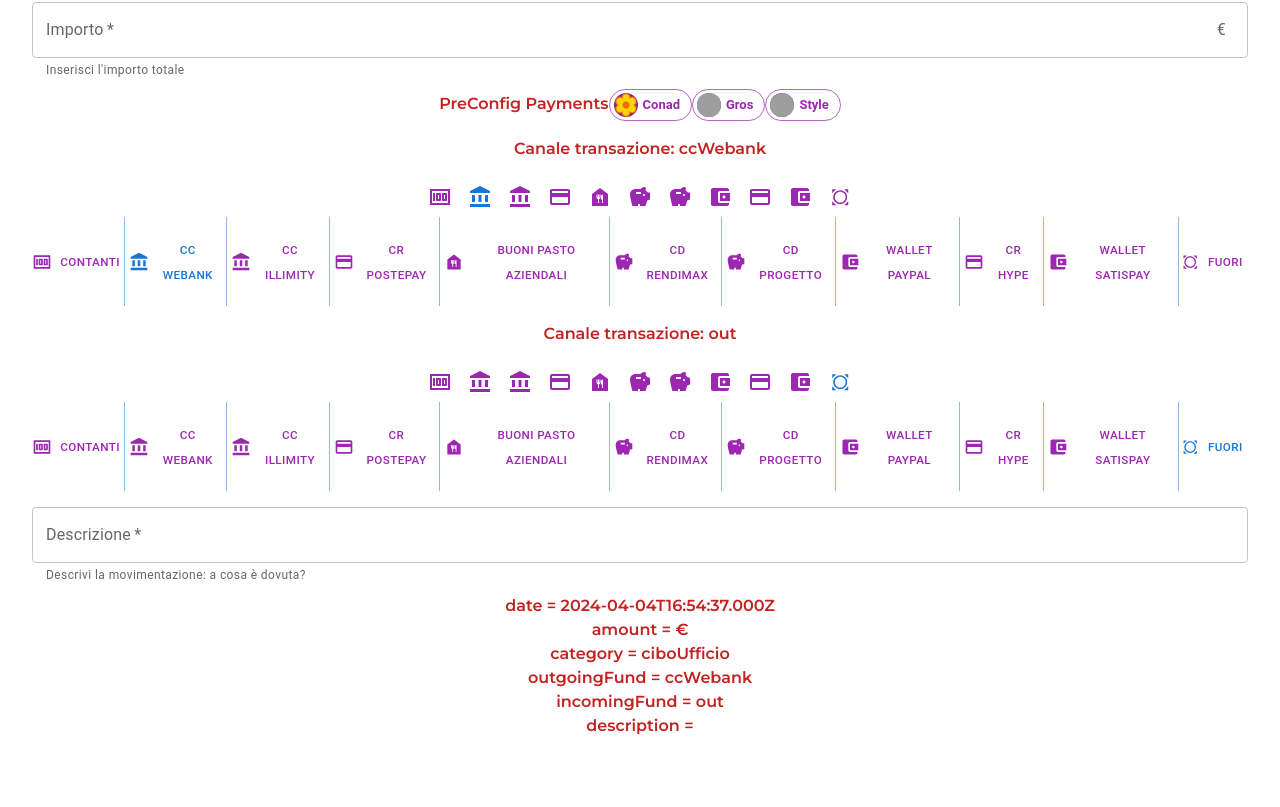
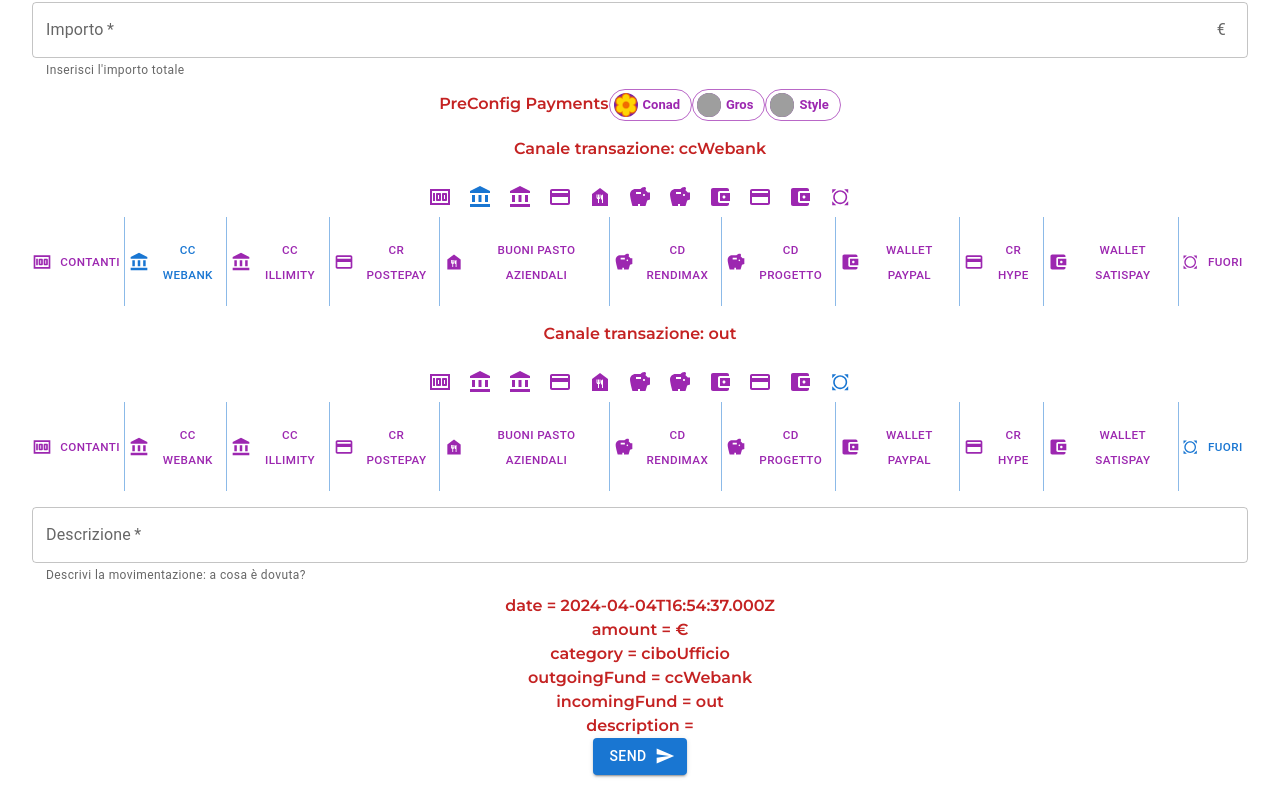
Before and after one commit to dicaeffe/cash-book-form, a React (Vite) app: page / in a window 1280 px wide. Shown: the part 272-1079 px from the top of the page. Before the commit the page ends 1042 px from the top, so only its background shows below. Built offline with nearby package versions, Linux system fonts and the light colour scheme; grey boxes are pictures that could not be loaded.

Commit message:
feat: add send button

```diff
--- /dev/null
+++ b/src/Components/BrickUtils/SendButton.tsx
@@ -0,0 +1,53 @@
+import { Button, ToggleButton, ToggleButtonGroup } from '@mui/material'
+import SendIcon from '@mui/icons-material/Send';
+import MyPreConfig from './MyPreConfig';
+
+function SendButton(props: Send) {
+
+    const onClick = () => {
+        alert('clicked');
+        fetch('https://s4bmock.free.beeceptor.com/cash-book-form/', {
+            method: 'POST',
+            headers: {
+                'Accept': 'application/json',
+                'Content-Type': 'application/json',
+            },
+            body: JSON.stringify({
+                firstParam: 'yourValue',
+                secondParam: 'yourOtherValue',
+            })
+        })
+        props.body.map(element => {
+            fetch('https://s4bmock.free.beeceptor.com/cash-book-form/', {
+                method: 'POST',
+                headers: {
+                    'Accept': 'application/json',
+                    'Content-Type': 'application/json',
+                },
+                body: JSON.stringify(element)
+            })
+        })
+    };
+
+    return (
+        <div>
+            <Button
+                variant="contained"
+                endIcon={<SendIcon />}
+                onClick={onClick}
+                >
+                Send
+            </Button>
+        </div>
+    )
+}
+
+export default SendButton
+
+class Send {
+	body: MyPreConfig[];
+
+	constructor(body: MyPreConfig[]) {
+		this.body = body;
+	}
+}
--- a/src/Components/Page.tsx
+++ b/src/Components/Page.tsx
@@ -6,6 +6,7 @@
 import PaymentCategory from './Payment/PaymentCategory';
 import PreConfigPayments from './Payment/PreConfigPayments';
 import MyPreConfig from './BrickUtils/MyPreConfig';
+import SendButton from './BrickUtils/SendButton';
 
 function Page() {
     //const helperDate = "Quando?";
@@ -77,6 +78,7 @@
             {"incomingFund = "+formData[0].incomingFund}<br/>
             {"description = "+formData[0].description}<br/>
 
+            <SendButton body={formData} />
         </div>
     );
 }
```
Also changed, not shown: 1 other file (tests, documents, lock files or other folders).
